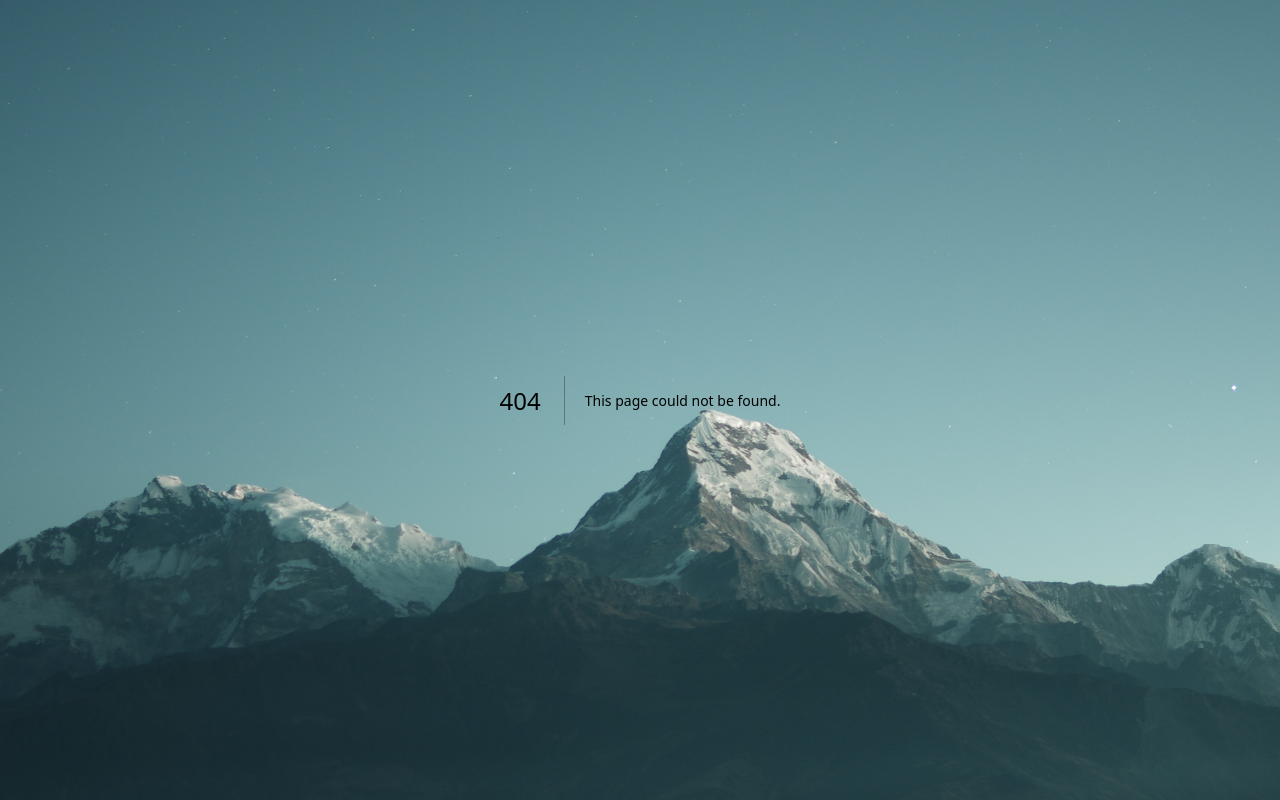
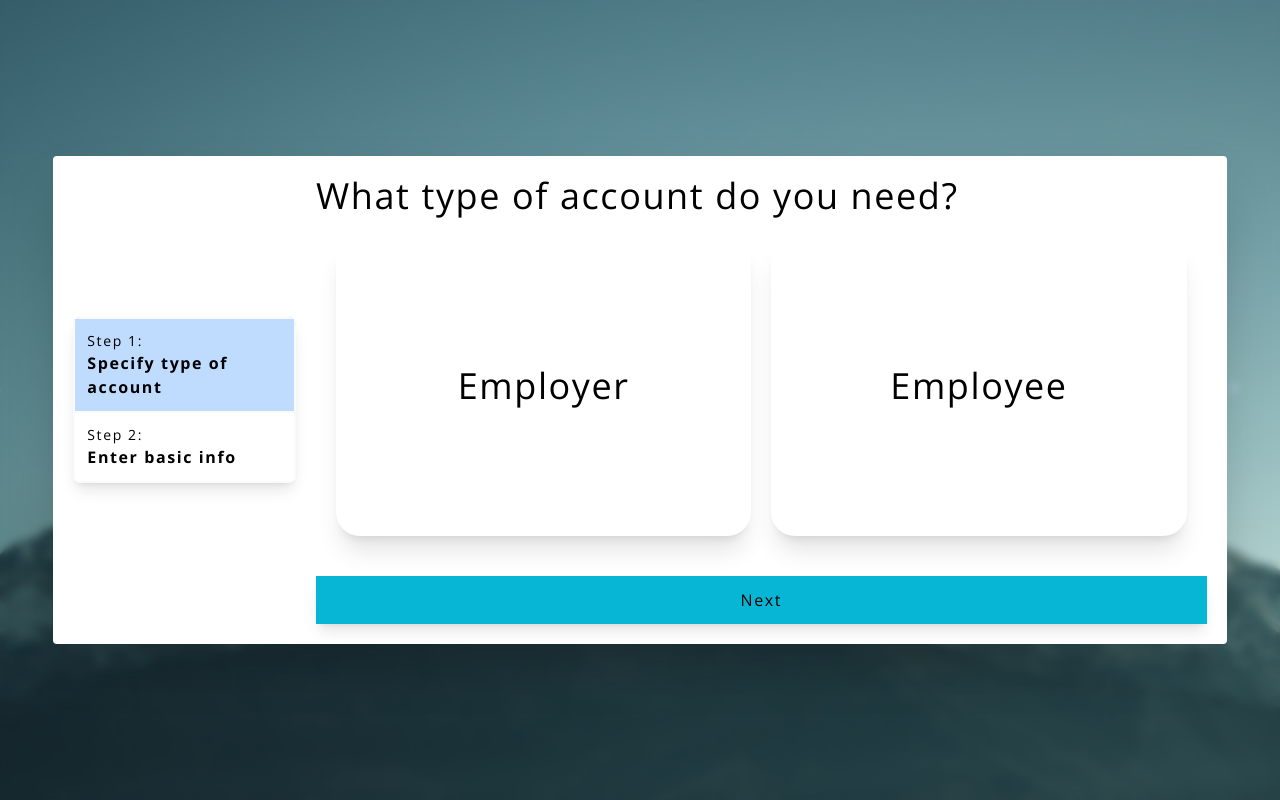
Before and after one commit to rteet702/trax-timeclock-management, a Next.js app: page /register in a window 1280 px wide. Before the commit this address had no page. Built offline with nearby package versions, Linux system fonts and the light colour scheme.

Commit message:
feat: added basic setup of multi-step registration form.

```diff
--- a/src/app/page.tsx
+++ b/src/app/page.tsx
@@ -24,7 +24,7 @@ export default function Home() {
                 </form>
                 <p>
                     Not a user?{" "}
-                    <Link href="/" className="text-blue-500">
+                    <Link href="/register" className="text-blue-500">
                         Register Now!
                     </Link>
                 </p>
--- /dev/null
+++ b/src/app/register/page.tsx
@@ -0,0 +1,85 @@
+"use client";
+
+import PageOne from "@/components/RegisterForm/PageOne";
+import PageTwo from "@/components/RegisterForm/PageTwo";
+import { Open_Sans } from "@next/font/google";
+import { NextPage } from "next";
+import { useState } from "react";
+
+const oSans = Open_Sans({ subsets: ["latin"], axes: ["wdth"] });
+
+const RegisterPage: NextPage = () => {
+    const [active, setActive] = useState(0);
+    const [accountType, setAccountType] = useState("");
+
+    const steps = ["Specify type of account", "Enter basic info"];
+    const pages = [
+        <PageOne setAccountType={setAccountType} accountType={accountType} />,
+        <PageTwo />,
+    ];
+
+    return (
+        <main
+            className={`h-screen backdrop-blur-sm flex items-center justify-center tracking-widest ${oSans.className}`}
+        >
+            <div className="bg-white rounded shadow-2xl p-5 flex gap-5 items-center w-11/12">
+                <div className="flex-1 hidden lg:flex flex-col shadow-lg rounded-lg overflow-hidden">
+                    {steps.map((step, index) => {
+                        return (
+                            <div
+                                key={index}
+                                className={`p-3 border-neutral-50 transition-colors ${
+                                    index === active
+                                        ? "bg-blue-200"
+                                        : "bg-white"
+                                } ${
+                                    index === 0
+                                        ? "border-2"
+                                        : "border-2 border-t-0"
+                                }`}
+                            >
+                                <h3 className="text-sm">Step {index + 1}:</h3>
+                                <p className="font-bold">{step}</p>
+                            </div>
+                        );
+                    })}
+                </div>
+
+                <form className="flex-[4] bg-white flex flex-col gap-5">
+                    {pages[active]}
+                    <div className="flex gap-3">
+                        {active !== 0 && (
+                            <button
+                                className="flex-1 bg-red-500 hover:bg-red-400 transition-colors shadow-lg p-3"
+                                onClick={(e) => {
+                                    e.preventDefault();
+                                    setActive((prev) => prev - 1);
+                                }}
+                            >
+                                Previous
+                            </button>
+                        )}
+                        {active !== pages.length - 1 && (
+                            <button
+                                className="flex-1 bg-cyan-500 hover:bg-cyan-400 transition-colors shadow-lg p-3"
+                                onClick={(e) => {
+                                    e.preventDefault();
+                                    setActive((prev) => prev + 1);
+                                }}
+                            >
+                                Next
+                            </button>
+                        )}
+                        {active === pages.length - 1 && (
+                            <button className="flex-1 bg-green-500 hover:bg-green-400 transition-colors shadow-lg p-3">
+                                Submit
+                            </button>
+                        )}
+                    </div>
+                </form>
+            </div>
+        </main>
+    );
+};
+
+export default RegisterPage;
--- /dev/null
+++ b/src/components/RegisterForm/PageOne.tsx
@@ -0,0 +1,43 @@
+import { Dispatch, FormEvent, FunctionComponent, SetStateAction } from "react";
+
+interface IProps {
+    setAccountType: Dispatch<SetStateAction<string>>;
+    accountType: string;
+}
+
+const PageOne: FunctionComponent<IProps> = ({
+    setAccountType,
+    accountType,
+}) => {
+    const handleSelect = (e: FormEvent<HTMLButtonElement>, value: string) => {
+        e.preventDefault();
+
+        setAccountType(value);
+    };
+
+    return (
+        <div>
+            <h2 className="text-4xl">What type of account do you need?</h2>
+            <div className="flex p-5 gap-5">
+                <button
+                    onClick={(e) => handleSelect(e, "Employer")}
+                    className={`flex-1 h-[300px] shadow-xl ${
+                        accountType === "Employer" ? "bg-teal-300" : "bg-white"
+                    } hover:bg-teal-200 transition-colors rounded-3xl flex items-center justify-center text-4xl`}
+                >
+                    Employer
+                </button>
+                <button
+                    onClick={(e) => handleSelect(e, "Employee")}
+                    className={`flex-1 h-[300px] shadow-xl  ${
+                        accountType === "Employee" ? "bg-teal-300" : "bg-white"
+                    } hover:bg-teal-200 transition-colors rounded-3xl flex items-center justify-center text-4xl`}
+                >
+                    Employee
+                </button>
+            </div>
+        </div>
+    );
+};
+
+export default PageOne;
--- /dev/null
+++ b/src/components/RegisterForm/PageTwo.tsx
@@ -0,0 +1,7 @@
+import { FunctionComponent } from "react";
+
+const PageTwo: FunctionComponent = () => {
+    return <div>PageTwo</div>;
+};
+
+export default PageTwo;
```
